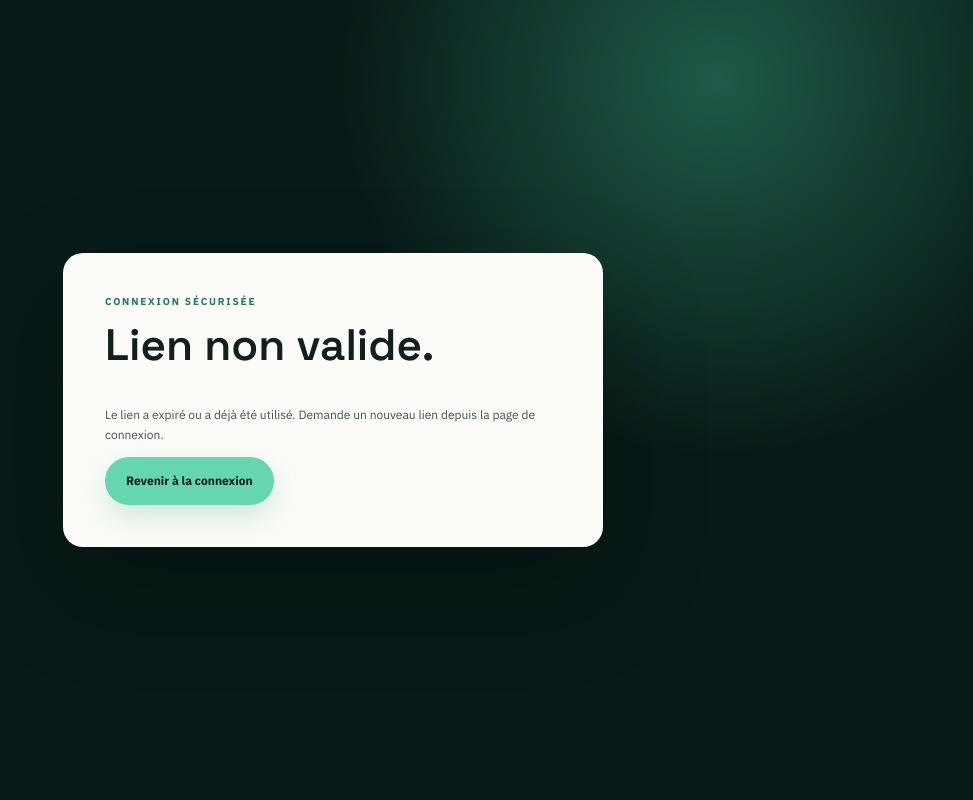
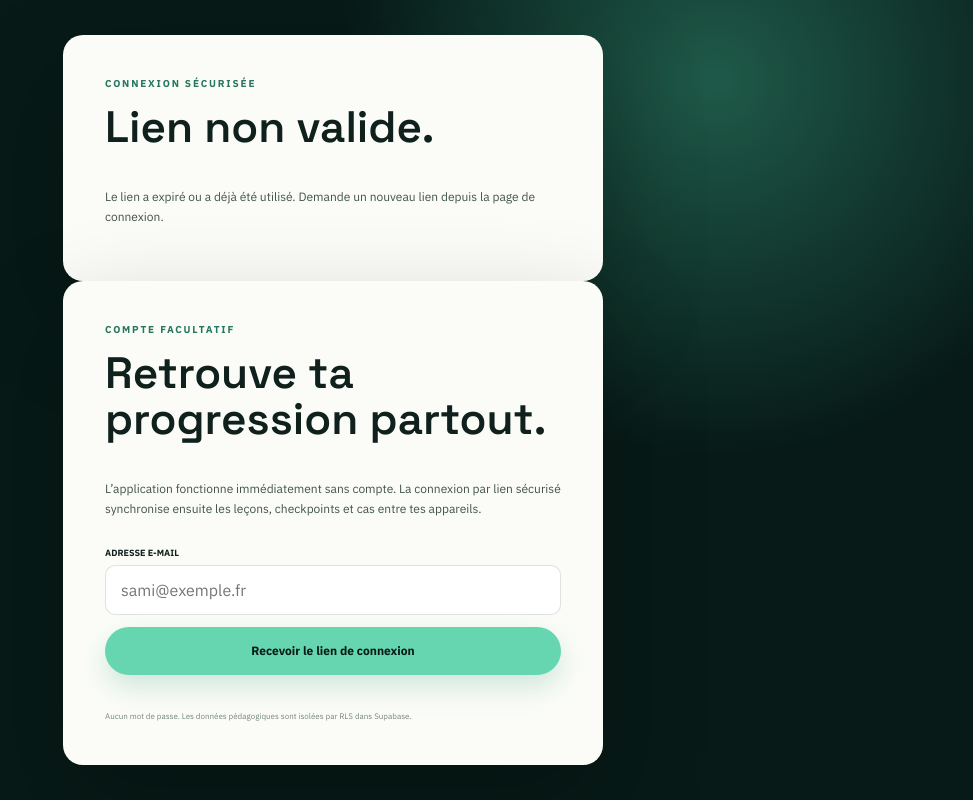
Before and after one commit to jaster860-dot/oncort-academy, a Next.js app: page /auth/callback in a window 1280 px wide. Shown: the whole page, without its empty margins (307-1280 px from the left). Built offline with nearby package versions, Linux system fonts and the light colour scheme; no server answers.

Commit message:
fix: recover expired magic-link flow

```diff
--- a/app/auth/callback/page.tsx
+++ b/app/auth/callback/page.tsx
@@ -2,6 +2,7 @@
 
 import Link from "next/link";
 import { useEffect, useState } from "react";
+import { AuthPanel } from "../../../components/auth-panel";
 import { createBrowserSupabaseClient } from "../../../lib/supabase/browser";
 
 export default function AuthCallbackPage() {
@@ -25,8 +26,9 @@ export default function AuthCallbackPage() {
         <p className="eyebrow">Connexion sécurisée</p>
         <h1>{state === "loading" ? "Connexion en cours…" : state === "success" ? "Compte connecté." : "Lien non valide."}</h1>
         <p>{state === "success" ? "Ta progression peut maintenant être synchronisée entre tes appareils." : state === "error" ? "Le lien a expiré ou a déjà été utilisé. Demande un nouveau lien depuis la page de connexion." : "Nous vérifions le lien envoyé par e-mail."}</p>
-        {state !== "loading" && <Link className="button buttonPrimary" href={state === "success" ? "/" : "/connexion"}>{state === "success" ? "Ouvrir mon espace" : "Revenir à la connexion"}</Link>}
+        {state === "success" && <Link className="button buttonPrimary" href="/">Ouvrir mon espace</Link>}
       </section>
+      {state === "error" && <AuthPanel />}
     </main>
   );
 }
--- a/components/auth-panel.tsx
+++ b/components/auth-panel.tsx
@@ -6,17 +6,26 @@ import { createBrowserSupabaseClient } from "../lib/supabase/browser";
 export function AuthPanel() {
   const [email, setEmail] = useState("");
   const [state, setState] = useState<"idle" | "loading" | "sent" | "unconfigured" | "error">("idle");
+  const [errorMessage, setErrorMessage] = useState("");
   const submit = async (event: React.FormEvent) => {
     event.preventDefault();
     const supabase = createBrowserSupabaseClient();
     if (!supabase) { setState("unconfigured"); return; }
     setState("loading");
+    setErrorMessage("");
     const basePath = process.env.NEXT_PUBLIC_BASE_PATH ?? "";
     const { error } = await supabase.auth.signInWithOtp({
       email,
       options: { emailRedirectTo: `${window.location.origin}${basePath}/auth/callback/` },
     });
-    setState(error ? "error" : "sent");
+    if (error) {
+      setErrorMessage(error.status === 429
+        ? "Trop de demandes rapprochées. Attends une minute, puis réessaie."
+        : "L’envoi a échoué. Vérifie l’adresse et réessaie dans quelques instants.");
+      setState("error");
+      return;
+    }
+    setState("sent");
   };
-  return <section className="authCard"><p className="eyebrow">Compte facultatif</p><h1>Retrouve ta progression partout.</h1><p>L’application fonctionne immédiatement sans compte. La connexion par lien sécurisé synchronise ensuite les leçons, checkpoints et cas entre tes appareils.</p><form onSubmit={submit}><label><span>Adresse e-mail</span><input type="email" required value={email} onChange={(event) => setEmail(event.target.value)} placeholder="sami@exemple.fr" /></label><button className="button buttonPrimary" disabled={state === "loading"}>{state === "loading" ? "Envoi…" : "Recevoir le lien de connexion"}</button></form>{state === "sent" && <div className="authMessage success">Lien envoyé. Vérifie ta boîte mail.</div>}{state === "unconfigured" && <div className="authMessage">Supabase n’est pas encore relié à cet environnement. Ta progression locale continue de fonctionner.</div>}{state === "error" && <div className="authMessage error">L’envoi a échoué. Réessaie dans quelques instants.</div>}<small>Aucun mot de passe. Les données pédagogiques sont isolées par RLS dans Supabase.</small></section>;
+  return <section className="authCard"><p className="eyebrow">Compte facultatif</p><h1>Retrouve ta progression partout.</h1><p>L’application fonctionne immédiatement sans compte. La connexion par lien sécurisé synchronise ensuite les leçons, checkpoints et cas entre tes appareils.</p><form onSubmit={submit}><label><span>Adresse e-mail</span><input type="email" required value={email} onChange={(event) => setEmail(event.target.value)} placeholder="sami@exemple.fr" /></label><button className="button buttonPrimary" disabled={state === "loading"}>{state === "loading" ? "Envoi…" : state === "sent" ? "Renvoyer un nouveau lien" : "Recevoir le lien de connexion"}</button></form>{state === "sent" && <div className="authMessage success">Nouveau lien envoyé. Utilise uniquement le dernier e-mail reçu ; il reste valable une heure.</div>}{state === "unconfigured" && <div className="authMessage">Supabase n’est pas encore relié à cet environnement. Ta progression locale continue de fonctionner.</div>}{state === "error" && <div className="authMessage error">{errorMessage}</div>}<small>Aucun mot de passe. Les données pédagogiques sont isolées par RLS dans Supabase.</small></section>;
 }
```
